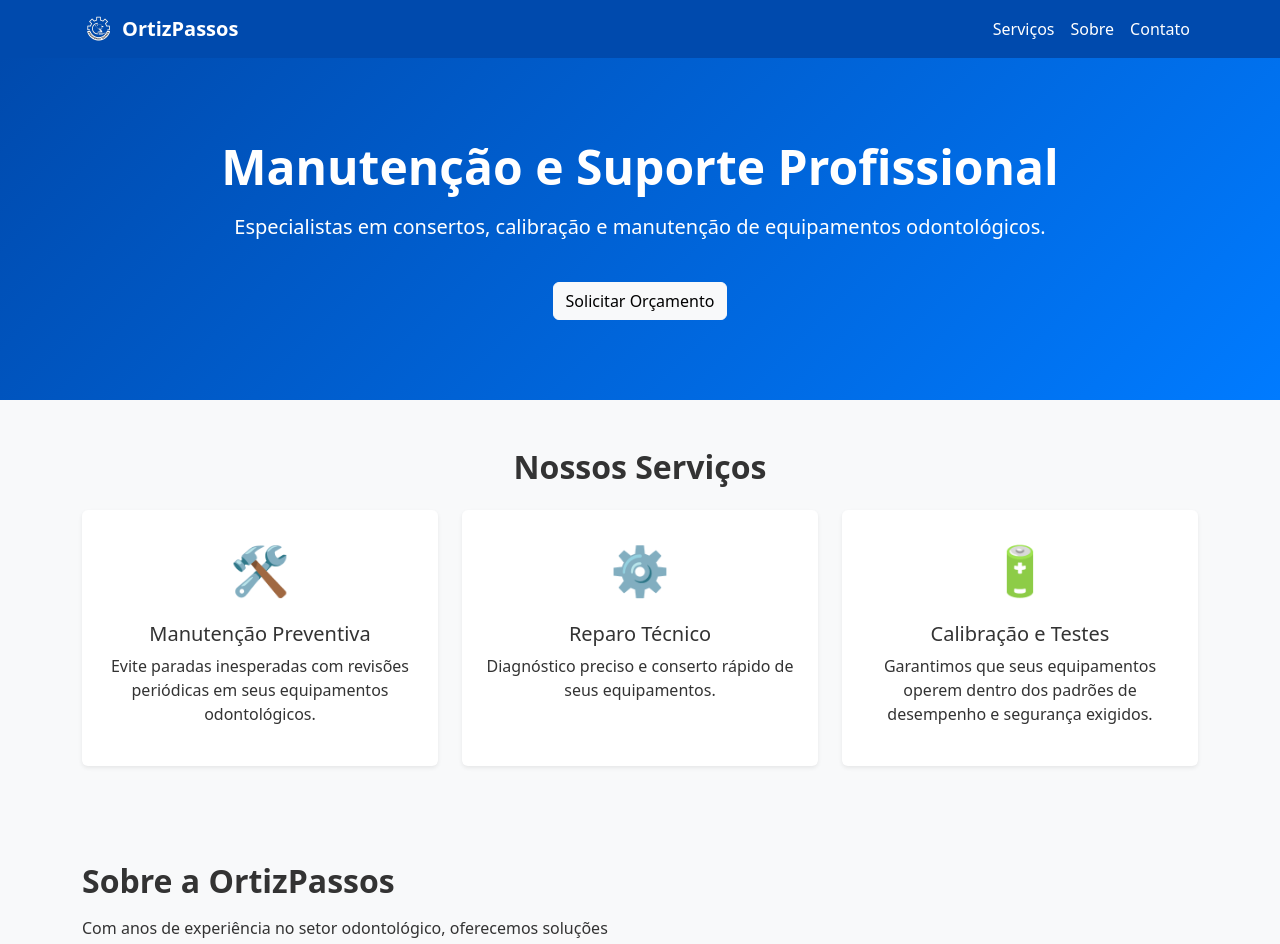
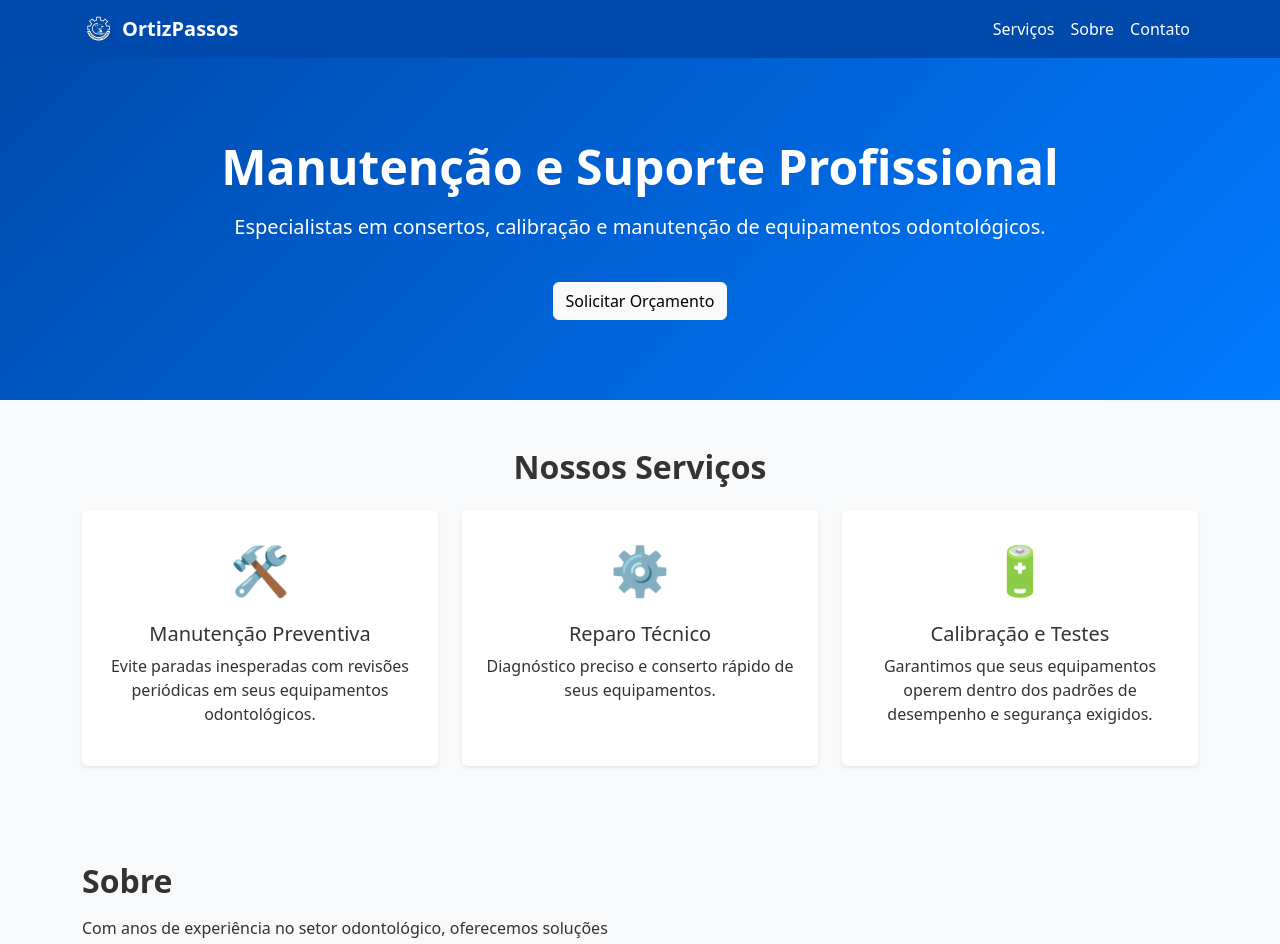
Before and after one commit to ortizpassos/ortizpassos, an Angular app: page / in a window 1280 px wide. Shown: the top 944 px of the page. Built offline with nearby package versions, Linux system fonts and the light colour scheme.

Commit message:
Novo Estilo

```diff
--- a/src/app/pagina/pagina.html
+++ b/src/app/pagina/pagina.html
@@ -63,7 +63,7 @@
   <div class="container">
     <div class="row align-items-center">
       <div class="col-md-6">
-        <h2 class="fw-bold mb-3">Sobre a OrtizPassos</h2>
+        <h2 class="fw-bold mb-3">Sobre</h2>
         <p>Com anos de experiência no setor odontológico, oferecemos soluções completas em manutenção e suporte técnico. Nosso compromisso é garantir que seu consultório funcione com segurança, precisão e confiabilidade.</p>
       </div>
       <div class="col-md-6 text-center">
```
